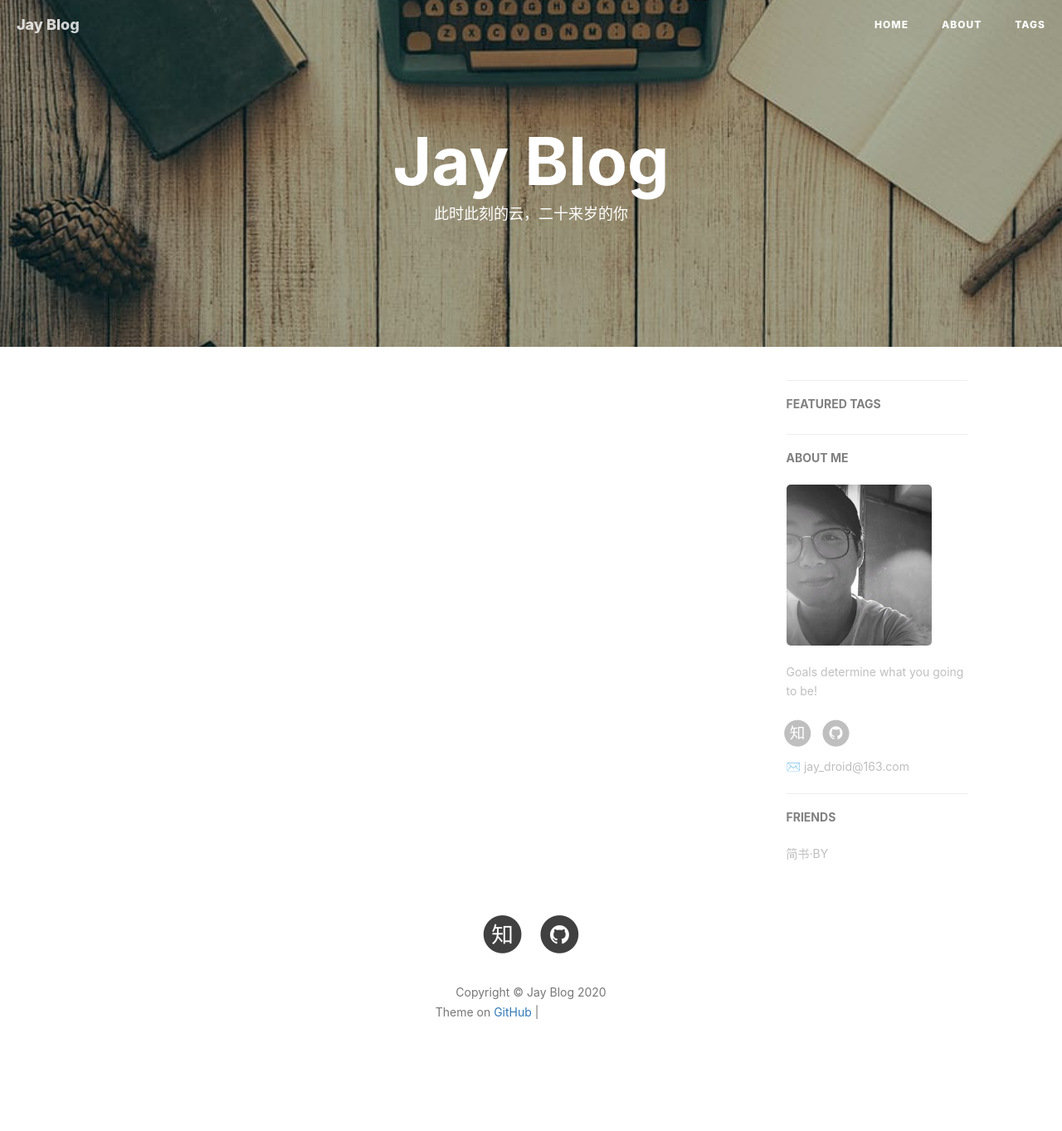
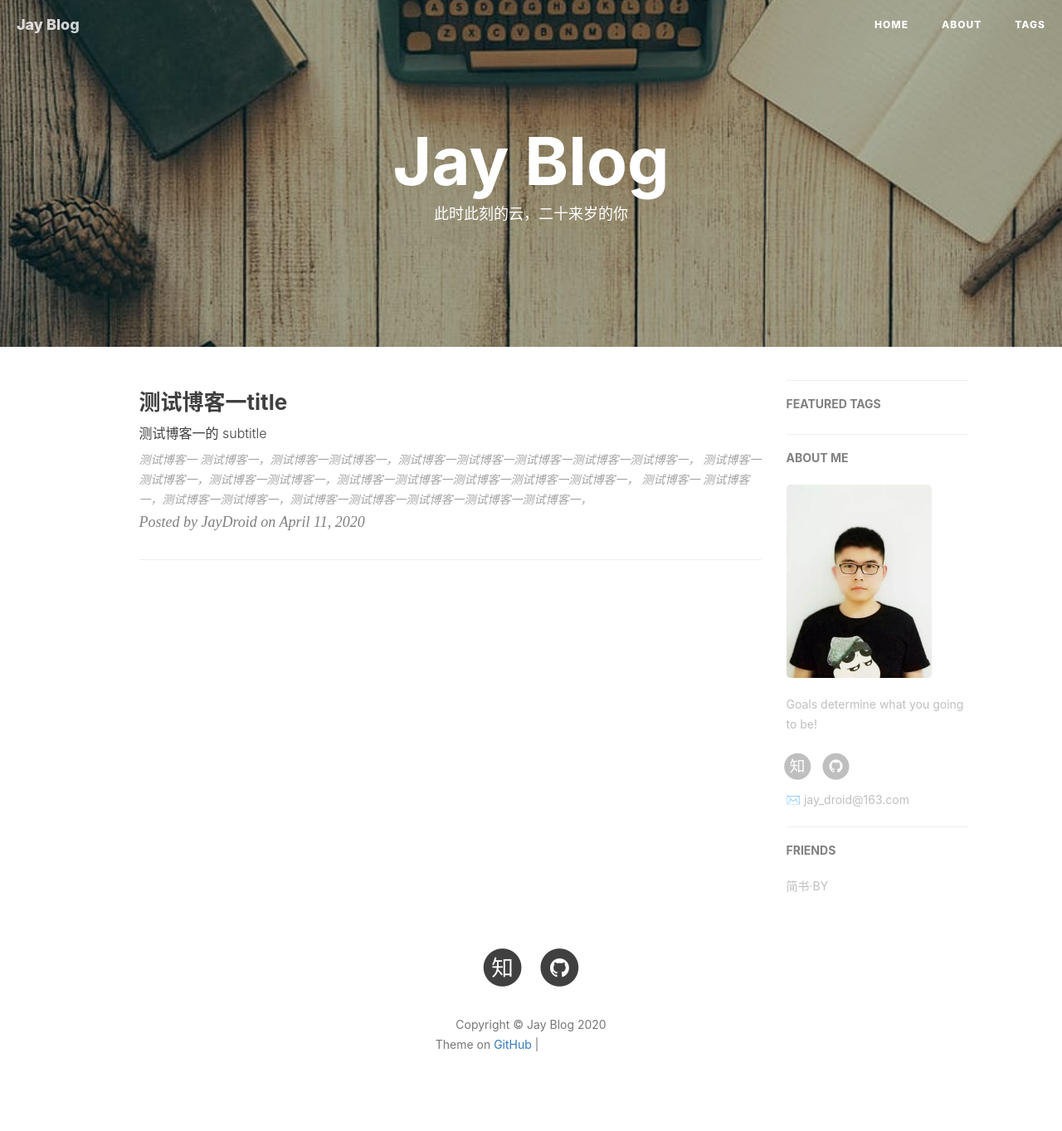
Before and after one commit to jaydroid1024/jaydroid1024.github.io, a Jekyll site: the page built from index.html, in a window 1280 px wide. Shown: the whole page at 83% size. Built offline with Jekyll 4.4.1, drawn with Linux system fonts in a browser that asks for light colours; nearby versions of some CDN libraries; the list of posts is cut into pages by our own code; comment, search, counter and statistics services are not loaded; before the commit the page ends 1324 px from its top, so only the background shows below that; grey boxes are pictures that could not be loaded.

Commit message:
test blog

```diff
--- a/_config.yml
+++ b/_config.yml
@@ -12,7 +12,7 @@
 # Sidebar settings
 sidebar: true                           # whether or not using Sidebar.
 sidebar-about-description: "Goals determine what you going to be!"
-sidebar-avatar: /img/about-BY-gentle.jpg      # use absolute URL, seeing it's used in both `/` and `/about/`
+sidebar-avatar: /img/jay_me.jpeg     # use absolute URL, seeing it's used in both `/` and `/about/`
 
 
 
```
Also changed, not shown: _posts/2020-04-11-测试博客一.md (renamed from _posts/20200411-测试博客一.md), img/jay_me.jpeg (added).
